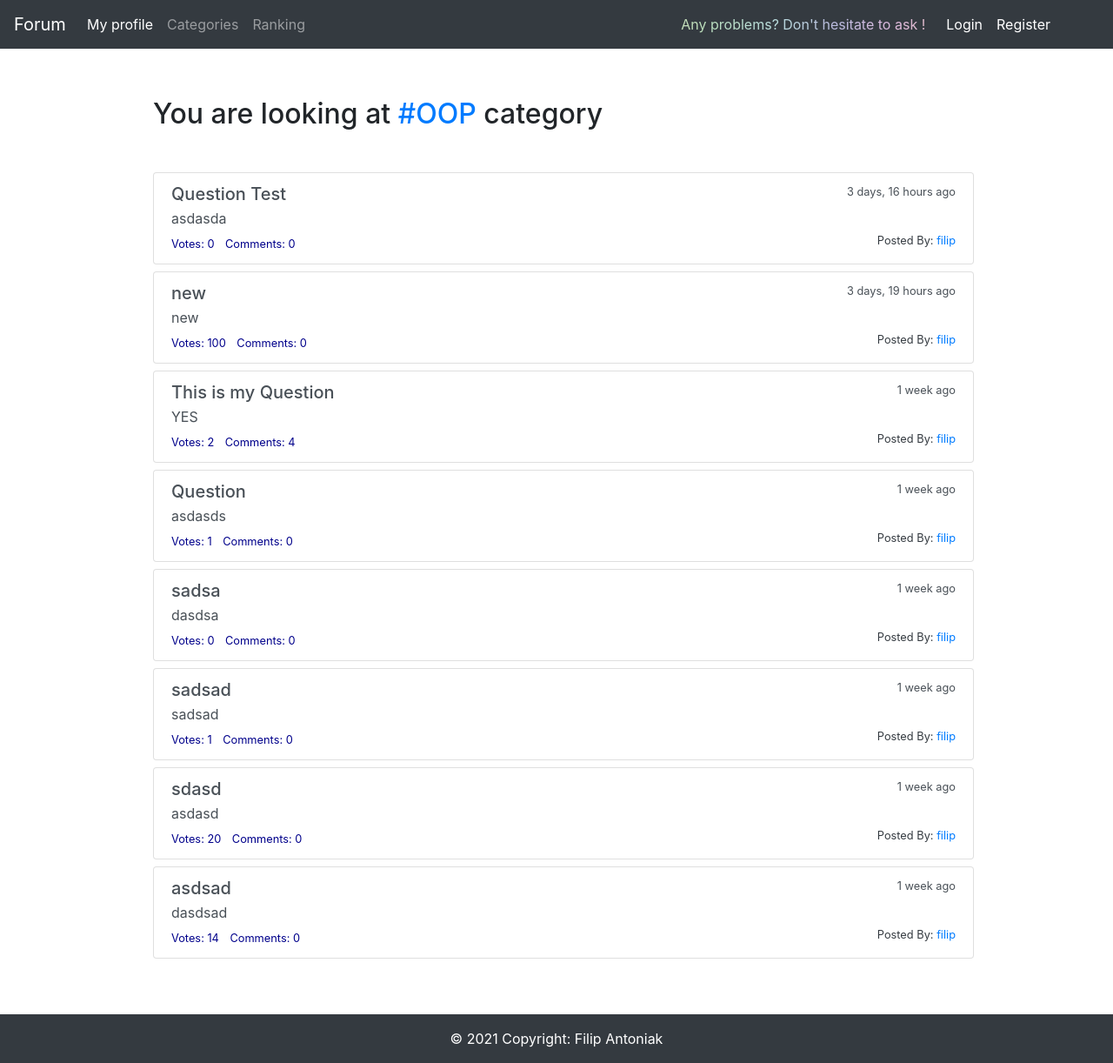
After one commit to Afraiven/forum_practising_django, a Django app: a page that uses Project/main/templates/main/category_index.html in a window 1280 px wide. The commit adds this page. Shown: the whole page at 87% size. Run offline with Django 3.2, Linux system fonts and the light colour scheme; data comes from the database, SQL or seed files in the repository; both versions use the stored data as it was after the commit; some libraries are stand-ins or nearby versions.

Commit message:
fixed categories & added category indexing

```diff
--- a/Project/main/templates/main/category.html
+++ b/Project/main/templates/main/category.html
@@ -4,7 +4,7 @@
 <h1 class="mb-5">Categories</h1>
 
 {% for q in cat %}
-<div class="list-group-item-action flex-column align-items-start list-group-item"><ul><h3>Top 10 Questions from <a href="#">#{{ q }}</a></h3>
+<div class="list-group-item-action flex-column align-items-start list-group-item"><ul><h3>Top 10 Questions from <a href="{% url 'main:category' q %}">#{{ q }}</a></h3>
     {% for p in q.questions.all|dictsort:"votes" reversed %}
         {% if forloop.counter < 11 %}
             <li><a href="{% url 'main:detail' p.id %}">{{ p }}</a> {{ p.votes }} votes</li>
--- /dev/null
+++ b/Project/main/templates/main/category_index.html
@@ -0,0 +1,60 @@
+{% extends 'main/base.html' %}
+{% block content %}
+
+<h2 class="ml-3 mb-5">You are looking at <a href="{% url 'main:category' category_index.1 %}">#{{ category_index.1 }}</a> category</h2>
+
+{% if category_index.0 %}
+    {% for question in category_index.0 %}
+        <div id="question" class="list-group ml-3 mb-2">
+            <span class="list-group-item-action flex-column align-items-start">
+            <a class="list-group-item list-group-item-action" href="{% url 'main:detail' question.id %}">
+            <div class="d-flex w-100 justify-content-between">
+              <h5  class="mb-1">{{ question.question_text }}</h5>
+              <small>{{ question.get_date }}</small>
+            </div>
+            <p class="mb-1">{{ question.question_subtext }}</p>
+            <small class="votes">Votes:  {{ question.votes }}</small>
+            <small class="p-1"></small>
+            <small class="votes">Comments:  {{ question.comment_set.all.count }}</small>
+            <object>
+                <a href="/profile/{{ question.user.username }}">
+                    <small class="text-dark float-right">Posted By: <span class="text-primary">{{ question.user.username }}</span></small>
+                </a>
+            </object>
+            </a>
+        </span>
+        </div>
+    {% endfor %}
+    <div class="mb-5"></div>
+{% else %}
+    <p>Something went wrong</p>
+{% endif %}
+
+<div class="text-center w-100 mx-auto mb-3 ">
+    {% if is_paginated %}
+
+        {% if page_obj.has_previous %}
+            <a class="btn btn-outline-dark mb-4" href="?page=1">First</a>
+            <a class="btn btn-outline-dark mb-4" href="?page={{ page_obj.previous_page_number }}">Previous</a>
+        {% endif %}
+
+        {% for num in page_obj.paginator.page_range %}
+            {% if page_obj.number == num %}
+                <a class="btn btn-dark mb-4" href="?page={{ num }}">{{ num }}</a>
+            {% elif num > page_obj.number|add:'-3' and num < page_obj.number|add:'3' %}
+                <a class="btn btn-outline-dark mb-4" href="?page={{ num }}">{{ num }}</a>
+            {% endif %}
+        {% endfor %}
+
+        {% if page_obj.has_next %}
+            <a class="btn btn-outline-dark mb-4" href="?page={{ page_obj.next_page_number }}">Next</a>
+            <a class="btn btn-outline-dark mb-4" href="?page={{ page_obj.paginator.num_pages }}">Last</a>
+        {% endif %}
+
+    {% endif %}
+</div>
+
+<span class="footer-classes">
+    {% block footer-class %} position-absolute w-100 {% endblock %}
+</span>
+{% endblock %}
--- a/Project/main/urls.py
+++ b/Project/main/urls.py
@@ -11,5 +11,6 @@ urlpatterns = [
     path('create_question/', views.create_question_view, name='create_question'),
     path('ranking/', views.RankingView.as_view(), name='ranking'),
     path('category/', views.CategoryView.as_view(), name='category'),
+    path('category/<str:category>/', views.CategoryIndexView.as_view(), name='category'),
     path('<int:comment_id>/delete_comment/', views.delete_comment, name='delete_comment'),
 ]
--- a/Project/main/views.py
+++ b/Project/main/views.py
@@ -69,10 +69,6 @@ class IndexView(generic.ListView):
     paginate_by = 8
 
     def get_queryset(self):
-        """
-        Return the last five published questions (not including those set to be
-        published in the future).
-        """
         return Question.objects.filter(
             pub_date__lte=timezone.now()
         ).order_by('-pub_date')
@@ -100,10 +96,6 @@ class DetailView(generic.FormView, generic.DetailView):
             messages.info(self.request, str(VoterUp.objects.filter(user=self.request.user).count()-VoterDown.objects.filter(user=self.request.user).count()))
         except:
             pass
-        """
-        Return the last five published questions (not including those set to be
-        published in the future).
-        """
         return Question.objects.filter(
             pub_date__lte=timezone.now()
         ).order_by('-pub_date')
@@ -144,8 +136,17 @@ class CategoryView(generic.ListView):
     context_object_name = 'cat'
 
     def get_queryset(self):
-            cat = Category.objects.all()
-            # objects = question.category.all()  # this line return all related objects for CartToys
-            # cat = Category.objects.last()
-            # cat = cat.question_set.all()  # this line return all related objects for Cart
-            return cat
+        cat = Category.objects.all()
+        return cat
+
+
+class CategoryIndexView(generic.ListView):
+    template_name = 'main/category_index.html'
+    context_object_name = 'category_index'
+    paginate_by = 8
+
+    def get_queryset(self):
+        cat = Category.objects.get(name=self.kwargs['category'])
+        return (Question.objects.filter(
+            category=cat
+        ).order_by('-pub_date'), cat)
```
Also changed, not shown: Project/db.sqlite3.
